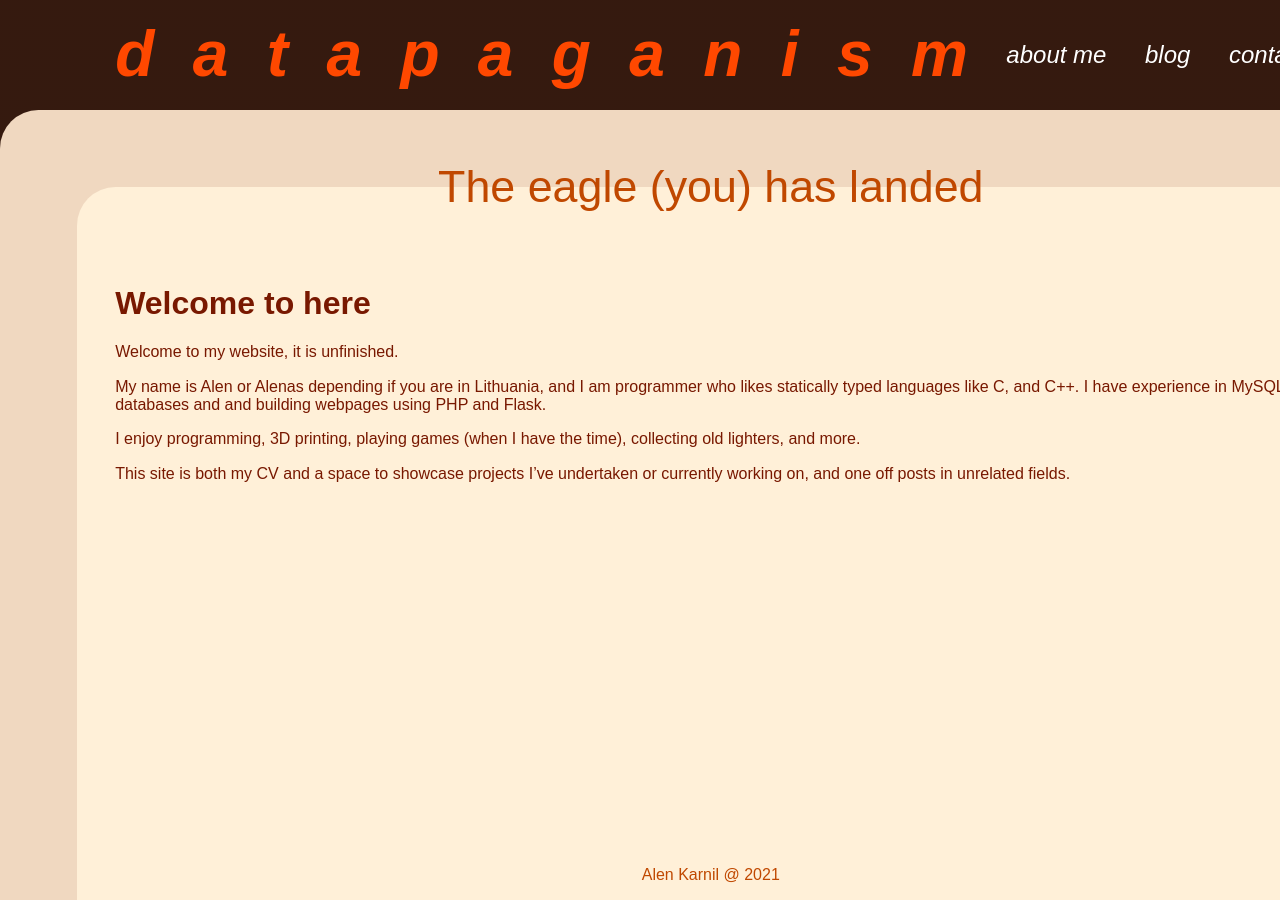
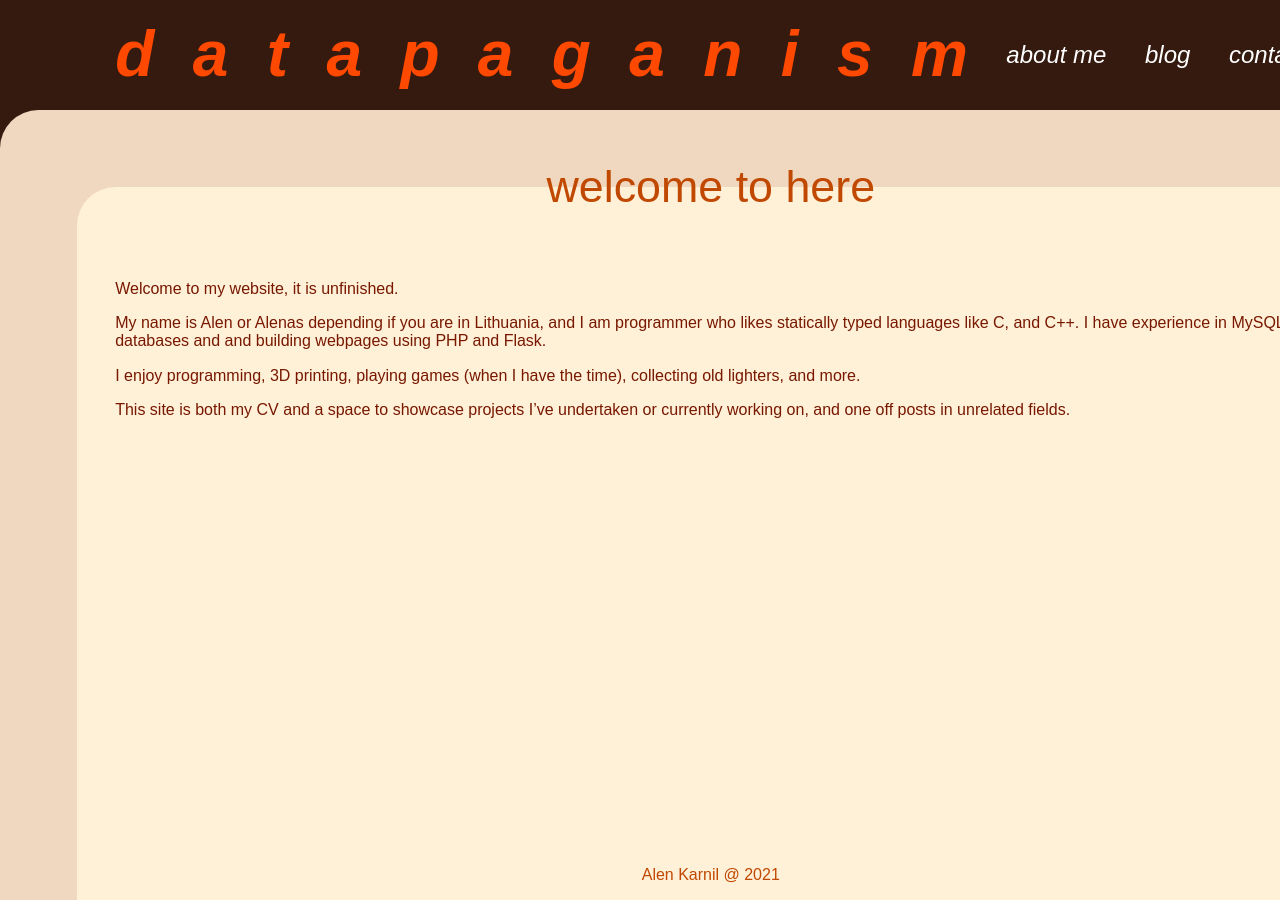
Before and after one commit to datapaganism/datapaganism.github.io, a Jekyll site: the page built from index.md, in a window 1280 px wide. Built offline with Jekyll 4.4.1, drawn with Linux system fonts in a browser that asks for light colours.

Commit message:
updated title page

```diff
--- a/index.md
+++ b/index.md
@@ -1,12 +1,12 @@
 ---
 title: home | afk
-header: The eagle (you) has landed
+header: welcome to here
 description: Website of Alen Karnil
 permalink: /
 layout: default
 ---
 
-# Welcome to here
+
 
 Welcome to my website, it is unfinished.
 
```
